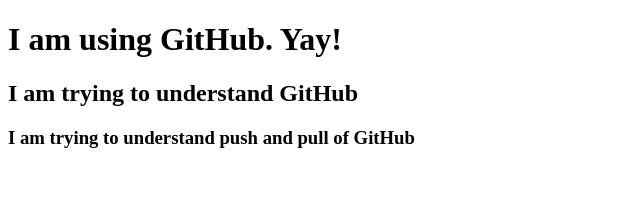
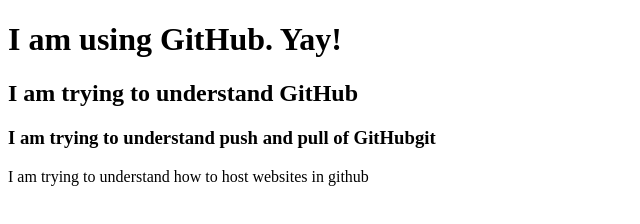
Before and after one commit to sakibturzo/My-First-Website, a plain HTML site: page index.html in a window 1280 px wide. Shown: the whole page, without its empty margins (0-640 px from the left). Drawn offline with Linux system fonts and the light colour scheme.

Commit message:
host website

```diff
--- a/index.html
+++ b/index.html
@@ -8,6 +8,7 @@
 <body>
     <h1>I am using GitHub. Yay!</h1>
     <h2>I am trying to understand GitHub</h2>
-    <h3>I am trying to understand push and pull of GitHub</h3>
+    <h3>I am trying to understand push and pull of GitHubgit</h3>
+    <p>I am trying to understand how to host websites in github</p>
 </body>
 </html>
```
